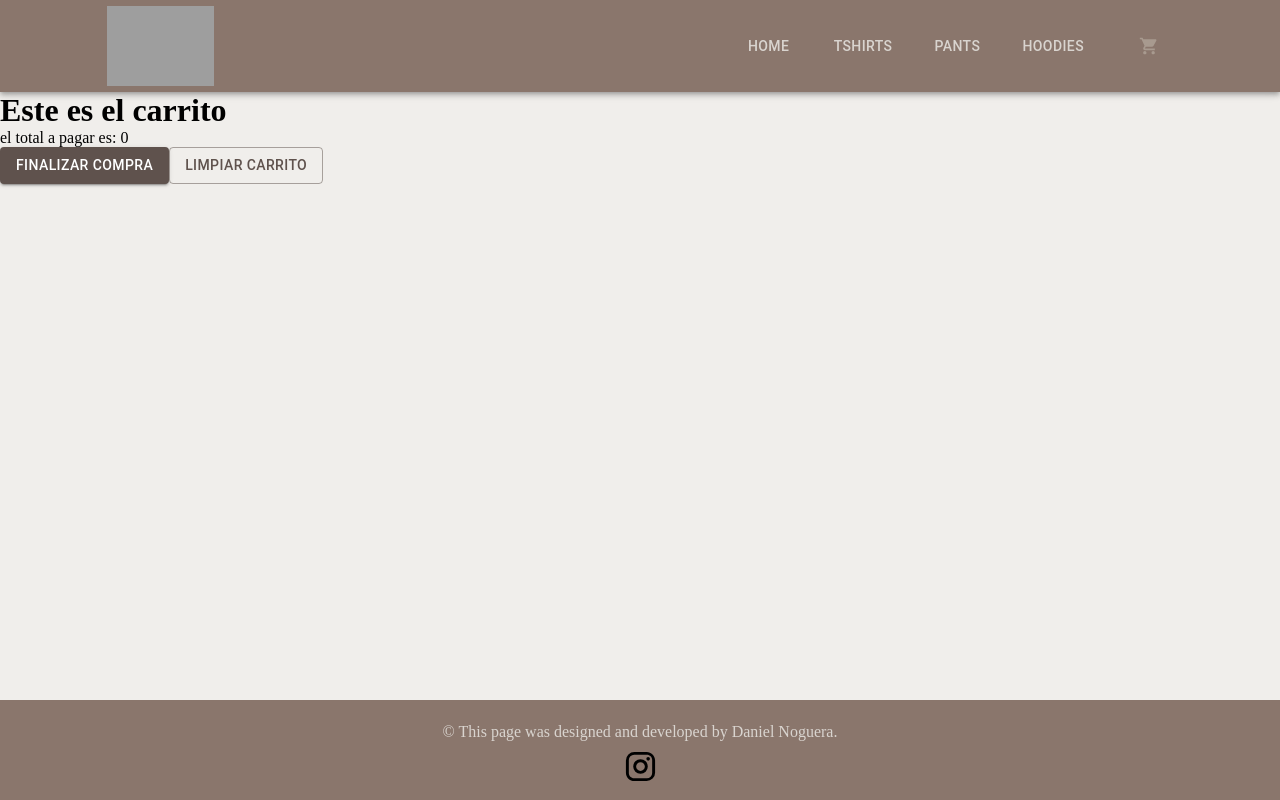
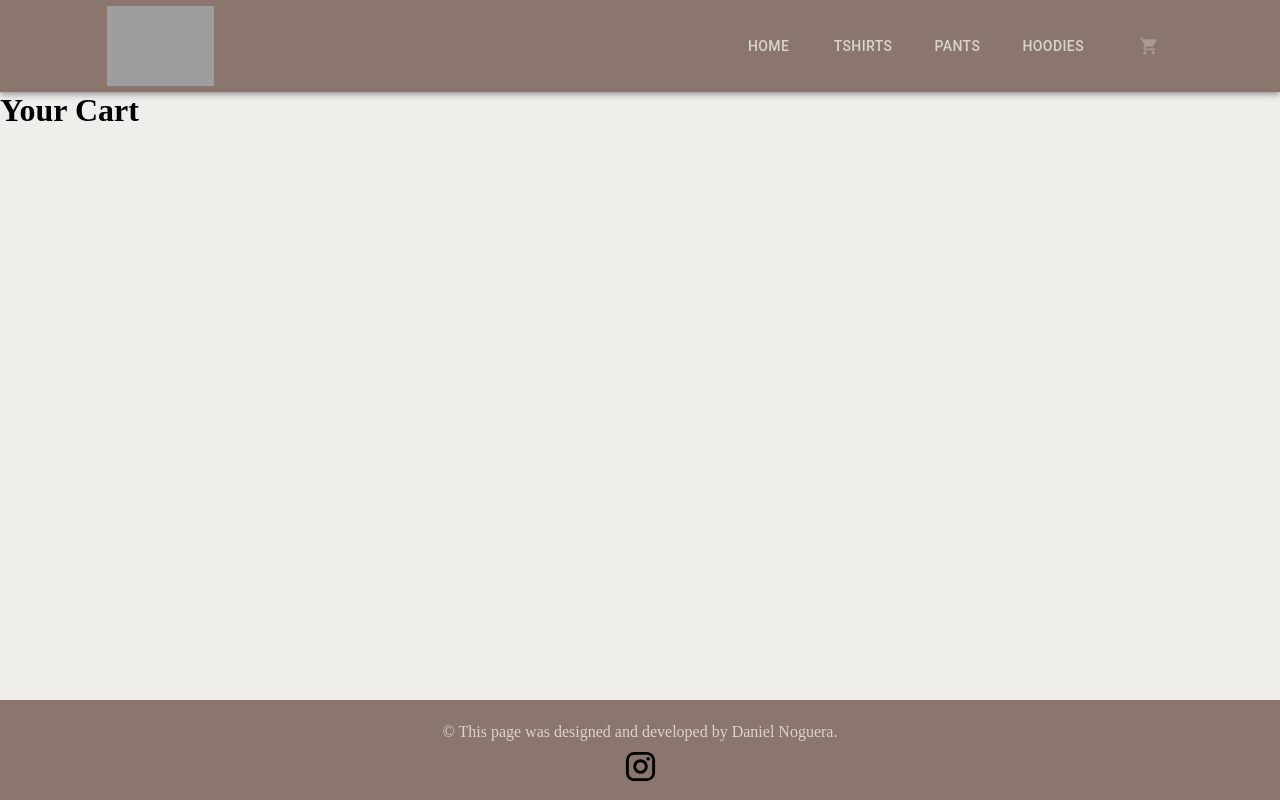
Before and after one commit to sbdanielduque/clases-react, a React (Vite) app: page /cart in a window 1280 px wide. Built offline with nearby package versions, Linux system fonts and the light colour scheme; grey boxes are pictures that could not be loaded.

Commit message:
carrito con renderizado

```diff
--- a/src/componets/pages/cart/Cart.jsx
+++ b/src/componets/pages/cart/Cart.jsx
@@ -1,28 +1,38 @@
-import { Button } from "@mui/material"
+import { Button, IconButton } from "@mui/material"
 import React from "react"
 import { Link } from "react-router-dom"
+import DeleteIcon from "@mui/icons-material/Delete"
 
 const Cart = ({ cart, deleteItem, total, clearCartAlert }) => {
     return (
         <div>
-            <h1>Este es el carrito</h1>
+            <h1>Your Cart</h1>
             {cart.map((product) => (
                 <div key={product.id} style={{ border: "solid 1px black" }}>
                     <h3>{product.name}</h3>
-                    <h3>{product.price}</h3>
+                    <h3>{product.price.toFixed(2)}</h3>
                     <h3>{product.quantity}</h3>
-                    <button onClick={() => deleteItem(product.id)}>
-                        eliminar
-                    </button>
+                    <IconButton
+                        onClick={() => deleteItem(product.id)}
+                        aria-label="delete"
+                        color="error"
+                    >
+                        <DeleteIcon />
+                    </IconButton>
                 </div>
             ))}
-            <div>el total a pagar es: {total}</div>
-            <Link to={"/checkout"}>
-                <Button variant="contained">Finalizar compra</Button>
-            </Link>
-            <Button onClick={clearCartAlert} variant="outlined">
-                Limpiar Carrito
-            </Button>
+            {cart.length > 0 && (
+                <>
+                    <div>your total is: {total}</div>
+
+                    <Link to={"/checkout"}>
+                        <Button variant="contained">Checkout</Button>
+                    </Link>
+                    <Button onClick={clearCartAlert} variant="outlined">
+                        Clear cart
+                    </Button>
+                </>
+            )}
         </div>
     )
 }
```
